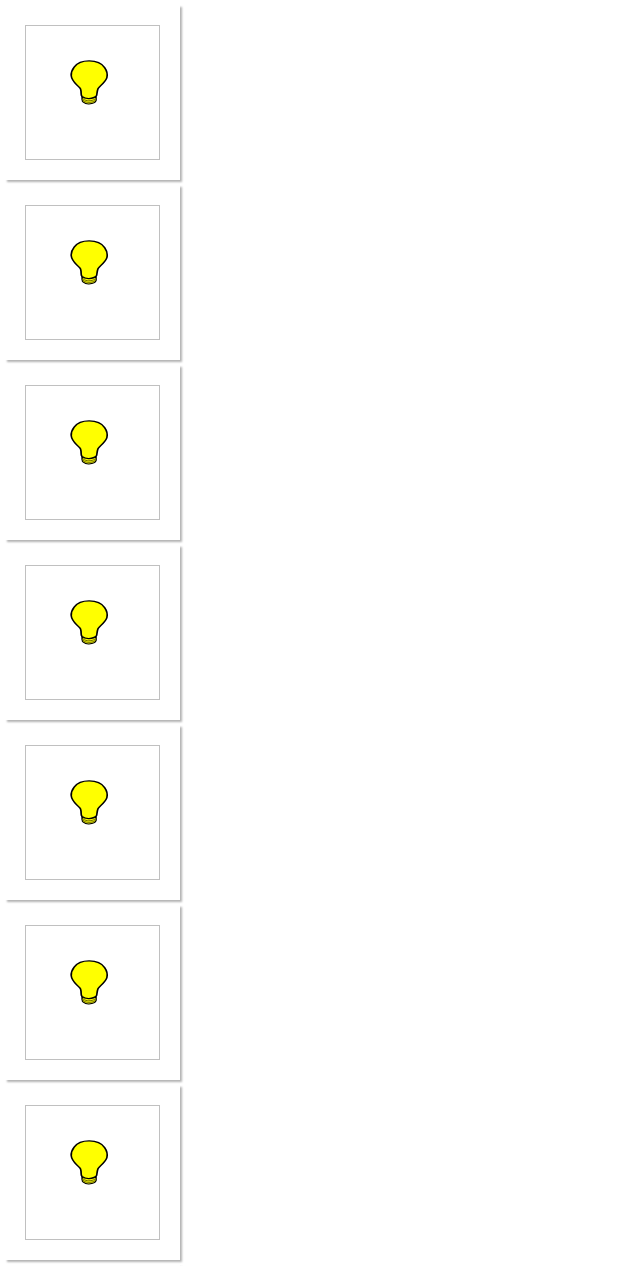
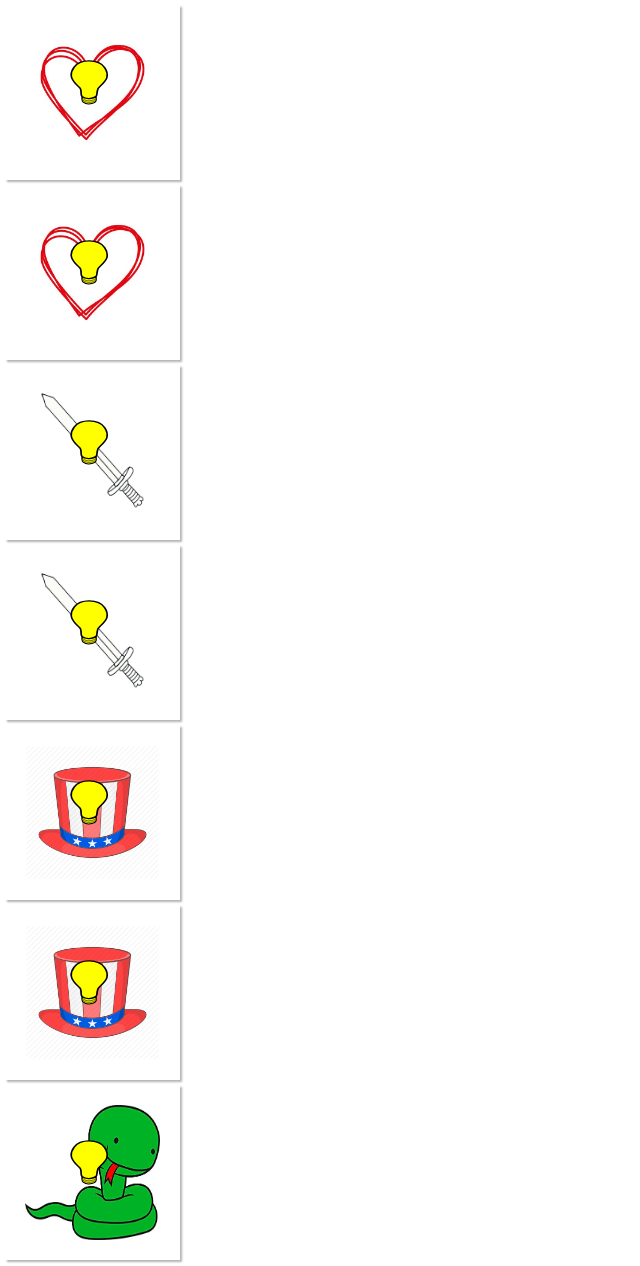
Before and after one commit to TravisExline/Memory-Game, a plain HTML site: page memory-game/index.html in a window 1280 px wide. Shown: the top 1266 px of the page, without its empty margins (0-640 px from the left). Drawn offline with Linux system fonts and the light colour scheme.

Commit message:
cards done - need placement

```diff
--- a/memory-game/index.html
+++ b/memory-game/index.html
@@ -8,52 +8,52 @@
     <body>
         <section class="cards=section">
         <div class="playing-card">
-            <img class="card-front">
+            <img class="card-front" src="photos/heart.jpg">
             <img class="card-back" src="photos/bulb2.svg">
         </div>
 
         <div class="playing-card">
-            <img class="card-front">
+            <img class="card-front" src="photos/heart.jpg">
             <img class="card-back" src="photos/bulb2.svg">
         </div>
 
         <div class="playing-card">
-            <img class="card-front">
+            <img class="card-front" src="photos/sword.png">
             <img class="card-back" src="photos/bulb2.svg">
         </div>
 
         <div class="playing-card">
-            <img class="card-front">
+            <img class="card-front" src="photos/sword.png">
             <img class="card-back" src="photos/bulb2.svg">
         </div>
 
         <div class="playing-card">
-            <img class="card-front">
+            <img class="card-front" src="./photos/hat.png">
             <img class="card-back" src="photos/bulb2.svg">
         </div>
 
         <div class="playing-card">
-            <img class="card-front">
+            <img class="card-front" src="./photos/hat.png">
             <img class="card-back" src="photos/bulb2.svg">
         </div>
 
         <div class="playing-card">
-            <img class="card-front">
+            <img class="card-front" src="photos/snake.jpg">
             <img class="card-back" src="photos/bulb2.svg">
         </div>
 
         <div class="playing-card">
-            <img class="card-front">
+            <img class="card-front" src="photos/snake.jpg">
             <img class="card-back" src="photos/bulb2.svg">
         </div>
 
         <div class="playing-card">
-            <img class="card-front">
+            <img class="card-front" src="photos/dino.jpg">
             <img class="card-back" src="photos/bulb2.svg">
         </div>
 
         <div class="playing-card">
-            <img class="card-front">
+            <img class="card-front" src="photos/dino.jpg">
             <img class="card-back" src="photos/bulb2.svg">
         </div>
         </section>
```
Also changed, not shown: memory-game/photos/dino.jpg (added), memory-game/photos/hat.png (added), memory-game/photos/heart.jpg (added), memory-game/photos/snake.jpg (added), memory-game/photos/sword.png (added).
